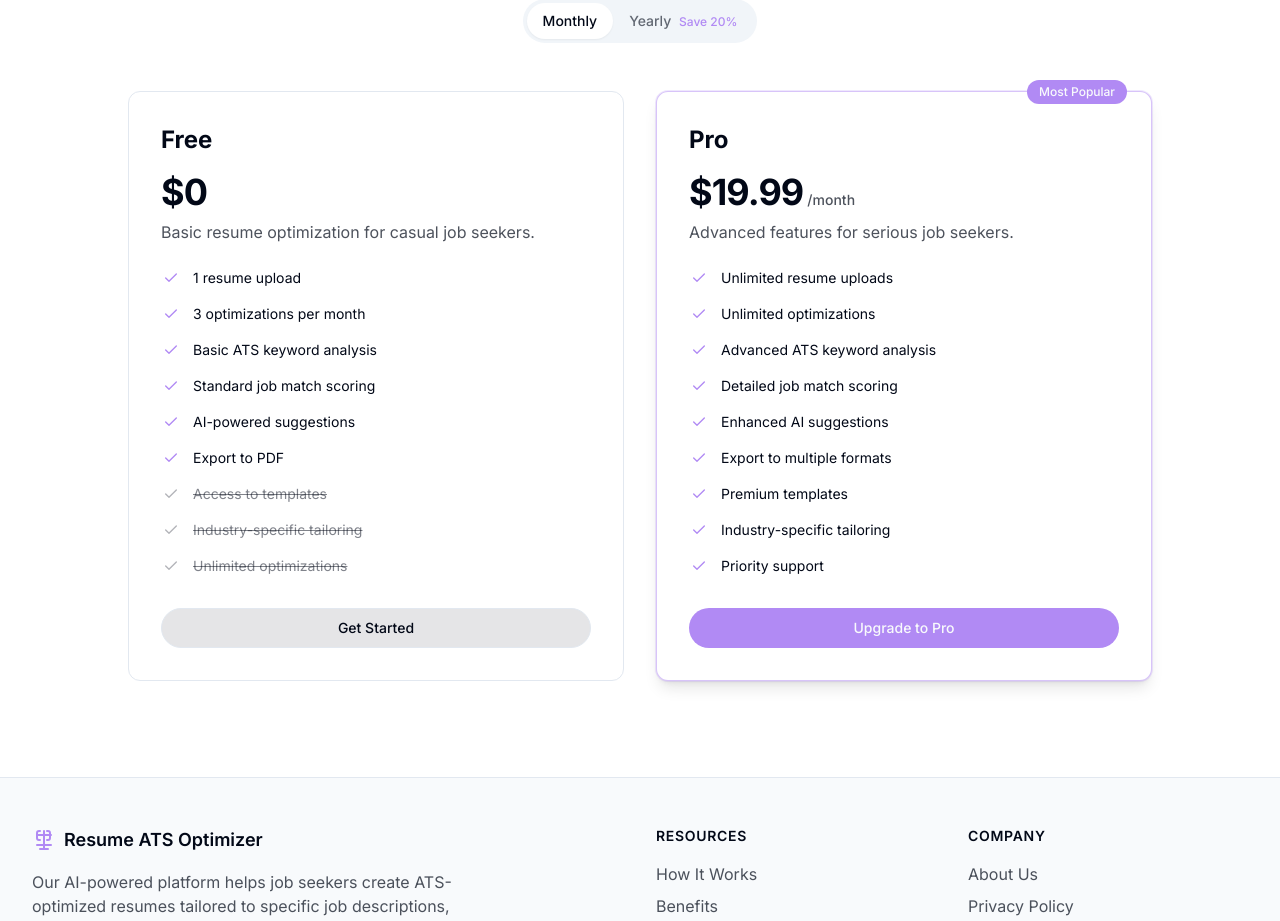
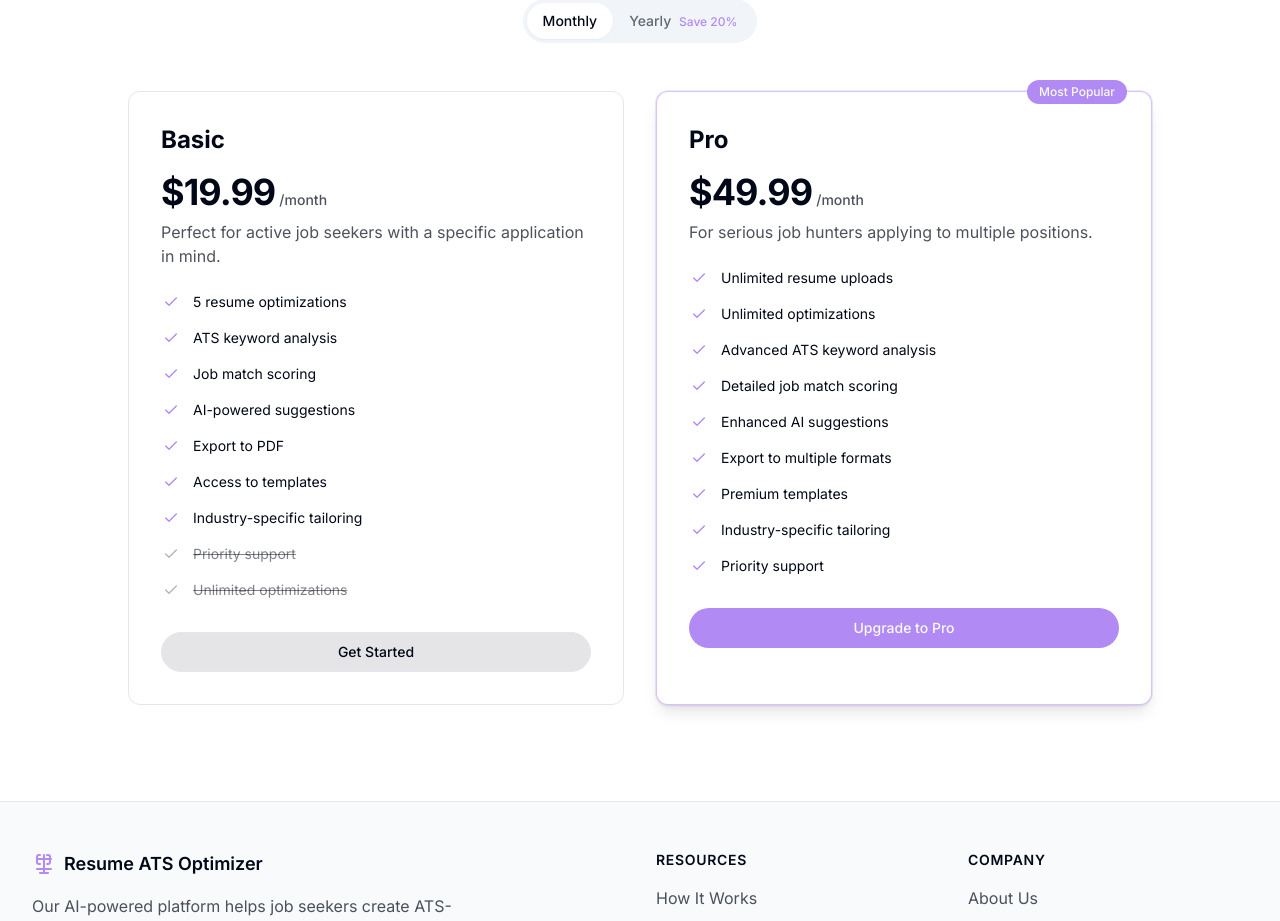
Before and after one commit to cthayes8/resume-optimia-ai, a React (Vite) app: page / in a window 1280 px wide. Shown: the part 3220-4141 px from the top of the page. Built offline with nearby package versions, Linux system fonts and the light colour scheme.

Commit message:
Fix: Update pricing plans
Update the pricing plans to reflect the new pricing structure.

```diff
--- a/src/components/ui/PricingPlans.tsx
+++ b/src/components/ui/PricingPlans.tsx
@@ -23,26 +23,26 @@ export default function PricingPlans() {
 
   const plans: PricingPlan[] = [
     {
-      name: "Free",
-      price: billingCycle === "monthly" ? "$0" : "$0",
-      description: "Basic resume optimization for casual job seekers.",
+      name: "Basic",
+      price: billingCycle === "monthly" ? "$19.99" : "$199.99",
+      description: "Perfect for active job seekers with a specific application in mind.",
       features: [
-        { title: "1 resume upload", included: true },
-        { title: "3 optimizations per month", included: true },
-        { title: "Basic ATS keyword analysis", included: true },
-        { title: "Standard job match scoring", included: true },
+        { title: "5 resume optimizations", included: true },
+        { title: "ATS keyword analysis", included: true },
+        { title: "Job match scoring", included: true },
         { title: "AI-powered suggestions", included: true },
         { title: "Export to PDF", included: true },
-        { title: "Access to templates", included: false },
-        { title: "Industry-specific tailoring", included: false },
+        { title: "Access to templates", included: true },
+        { title: "Industry-specific tailoring", included: true },
+        { title: "Priority support", included: false },
         { title: "Unlimited optimizations", included: false },
       ],
       buttonText: "Get Started",
     },
     {
       name: "Pro",
-      price: billingCycle === "monthly" ? "$19.99" : "$199.99",
-      description: "Advanced features for serious job seekers.",
+      price: billingCycle === "monthly" ? "$49.99" : "$499.99",
+      description: "For serious job hunters applying to multiple positions.",
       features: [
         { title: "Unlimited resume uploads", included: true },
         { title: "Unlimited optimizations", included: true },
```
